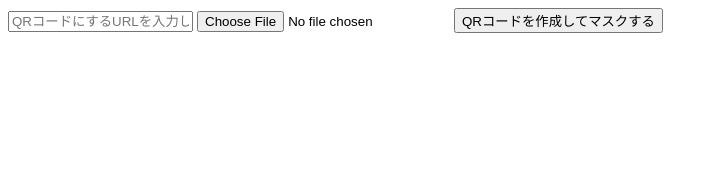
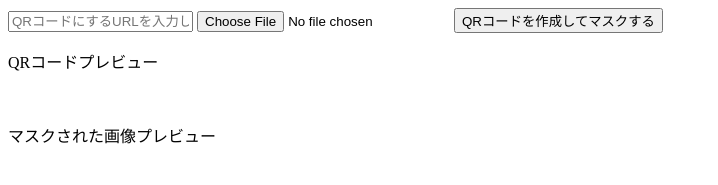
Before and after one commit to kado-kado/QR, a plain HTML site: page index.html in a window 1280 px wide. Shown: the whole page, without its empty margins (0-718 px from the left). Drawn offline with Linux system fonts and the light colour scheme.

Commit message:
Update index.html

```diff
--- a/index.html
+++ b/index.html
@@ -8,8 +8,14 @@
     <input type="file" id="imageInput">
     <button onclick="generateQRCode()">QRコードを作成してマスクする</button>
     <div id="previewContainer">
-        <img id="qrCodePreview">
-        <img id="maskedImagePreview">
+        <div>
+            <p>QRコードプレビュー</p>
+            <img id="qrCodePreview">
+        </div>
+        <div>
+            <p>マスクされた画像プレビュー</p>
+            <img id="maskedImagePreview">
+        </div>
     </div>
 
     <script src="https://cdn.rawgit.com/davidshimjs/qrcodejs/gh-pages/qrcode.min.js"></script>
```
